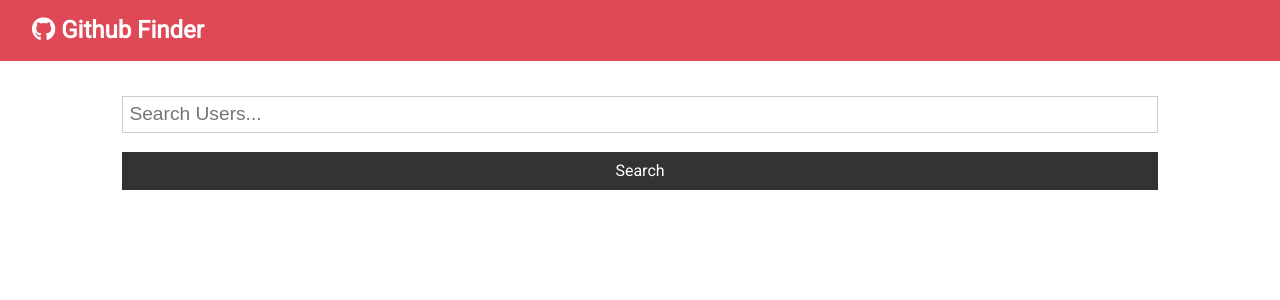
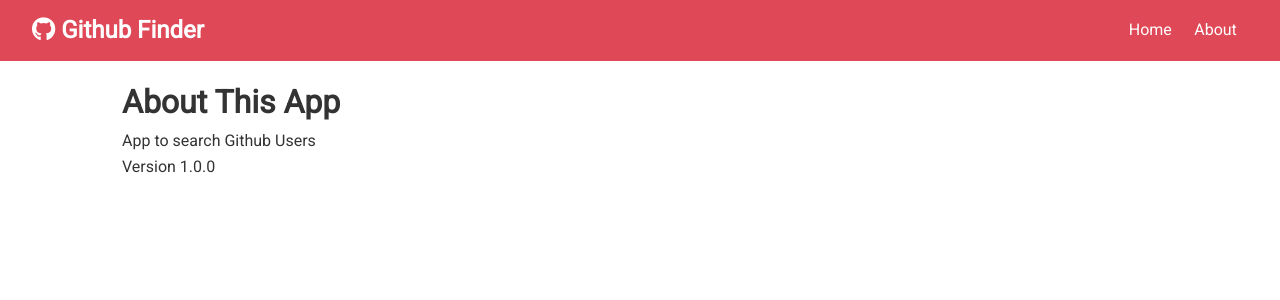
Before and after one commit to ryanconry/github-finder, a React (Create React App) app: page /about in a window 1280 px wide. Shown: the top 300 px of the page. Built offline with nearby package versions, Linux system fonts and the light colour scheme.

Commit message:
implementing react-router-dom and single user page

```diff
--- a/package.json
+++ b/package.json
@@ -9,6 +9,7 @@
     "axios": "^0.19.0",
     "react": "^16.12.0",
     "react-dom": "^16.12.0",
+    "react-router-dom": "^5.1.2",
     "react-scripts": "3.3.0"
   },
   "scripts": {
--- a/src/App.js
+++ b/src/App.js
@@ -1,14 +1,19 @@
-import React, { Component } from 'react'
+import React, { Component, Fragment } from 'react'
 import axios from 'axios'
+import { BrowserRouter as Router, Switch, Route } from 'react-router-dom'
 import './App.css';
 import NavBar from './components/layout/Navbar'
 import Users from './components/users/Users'
 import Search from './components/users/Search'
-import { Alert } from './components/layout/Alert'
+import Alert from './components/layout/Alert'
+import About from './components/pages/About'
+import User from './components/users/User'
+
 
 class App extends Component {
   state = {
     users: [],
+    user: {},
     loading: false,
     alert: null
   };
@@ -16,8 +21,17 @@
   // Search Github Users
   searchUsers = async text => {
     this.setState({ loading: true });
-    const res = await axios.get(`https://api.github.com/search/users?q=${text}&id=${process.env.REACT_APP_GITHUB_CLIENT_ID}&client_secret=${process.env.REACT_APP_GITHUB_CLIENT_SECRET}`);
+
+    const res = await axios.get(`https://api.github.com/search/users?q=${text}&client_id=${process.env.REACT_APP_GITHUB_CLIENT_ID}&client_secret=${process.env.REACT_APP_GITHUB_CLIENT_SECRET}`);
+
     this.setState({ users: res.data.items, loading: false, alert: null });
+  }
+
+  // Get single use
+  getUser = async login => {
+    this.setState({ loading: true });
+    const res = await axios.get(`https://api.github.com/users/${login}?q=client_id=${process.env.REACT_APP_GITHUB_CLIENT_ID}&client_secret=${process.env.REACT_APP_GITHUB_CLIENT_SECRET}`);
+    this.setState({ user: res.data, loading: false, alert: null });
   }
 
   clearUsers = () => this.setState({ users: [] });
@@ -27,18 +41,30 @@
   }
 
   render() {
-    const { users, alert } = this.state;
+    const { users, alert, user, loading } = this.state;
     const showClear = users.length > 0 ? true : false
 
     return (
+      <Router>
         <div className='App'>
           <NavBar />
           <div className="container">
+            <Switch>
+              <Route exact path='/' render={props => (
+                <Fragment>
                   <Search searchUsers={this.searchUsers} clearUsers={this.clearUsers} showClear={showClear} setAlert={this.setAlert} />
                   {alert && <Alert alert={alert} />}
                   <Users {...this.state} />
+                </Fragment>
+              )} />
+              <Route exact path='/about' component={About} />
+              <Route exact path='/user/:login' render={props => (
+                <User {...props} getUser={this.getUser} user={user} loading={loading} />
+              )} />
+            </Switch>
           </div>
         </div >
+      </Router>
     )
   }
 }
--- a/src/components/layout/Alert.js
+++ b/src/components/layout/Alert.js
@@ -1,9 +1,11 @@
 import React from 'react'
 
-export const Alert = ({ alert }) => {
+const Alert = ({ alert }) => {
     return (
         <div className={`alert alert-${alert.type}`}>
             <i className="fas fa-info-circle">{alert.text}</i>
         </div>
     )
 }
+
+export default Alert;
--- a/src/components/layout/Navbar.js
+++ b/src/components/layout/Navbar.js
@@ -1,5 +1,6 @@
 import React from 'react'
 import PropTypes from 'prop-types'
+import { Link } from 'react-router-dom'
 
 const Navbar = ({ icon, title }) => {
     return (
@@ -7,6 +8,14 @@
             <h1>
                 <i className={icon} /> {title}
             </h1>
+            <ul>
+                <li>
+                    <Link to='/'>Home</Link>    {/* Link instead of a <a> for app links, a tags clear app state*/}
+                </li>
+                <li>
+                    <Link to='/about'>About</Link>
+                </li>
+            </ul>
         </nav>
 
     );
--- /dev/null
+++ b/src/components/pages/About.js
@@ -0,0 +1,13 @@
+import React, { Fragment } from 'react'
+
+const About = () => {
+    return (
+        <Fragment>
+            <h1>About This App</h1>
+            <p>App to search Github Users</p>
+            <p>Version 1.0.0</p>
+        </Fragment>
+    )
+}
+
+export default About;
--- /dev/null
+++ b/src/components/users/User.js
@@ -0,0 +1,14 @@
+import React, { Component } from 'react'
+
+class User extends Component {
+    render() {
+        console.log('here')
+        return (
+            <div>
+                User
+            </div>
+        );
+    }
+}
+
+export default User;
--- a/src/components/users/UserItem.js
+++ b/src/components/users/UserItem.js
@@ -1,5 +1,6 @@
 import React from 'react'
 import PropTypes from 'prop-types'
+import { Link } from 'react-router-dom'
 
 const UserItem = ({ user: { avatar_url, login, html_url } }) => {      //destructure props.user
     return (
@@ -7,9 +8,9 @@
             <img src={avatar_url} alt='' className='round-img' style={{ width: '60px' }} />
             <h3>{login}</h3>
             <div>
-                <a href={html_url} className='btn btn-dark btn-sm my-1'>
+                <Link to={`/user/${login}`} className='btn btn-dark btn-sm my-1'>
                     More
-                    </a>
+                    </Link>
             </div>
         </div>
     )
```
Also changed, not shown: 1 other file (tests, documents, lock files or other folders). Lines whose indentation alone changed are shown as unchanged.
